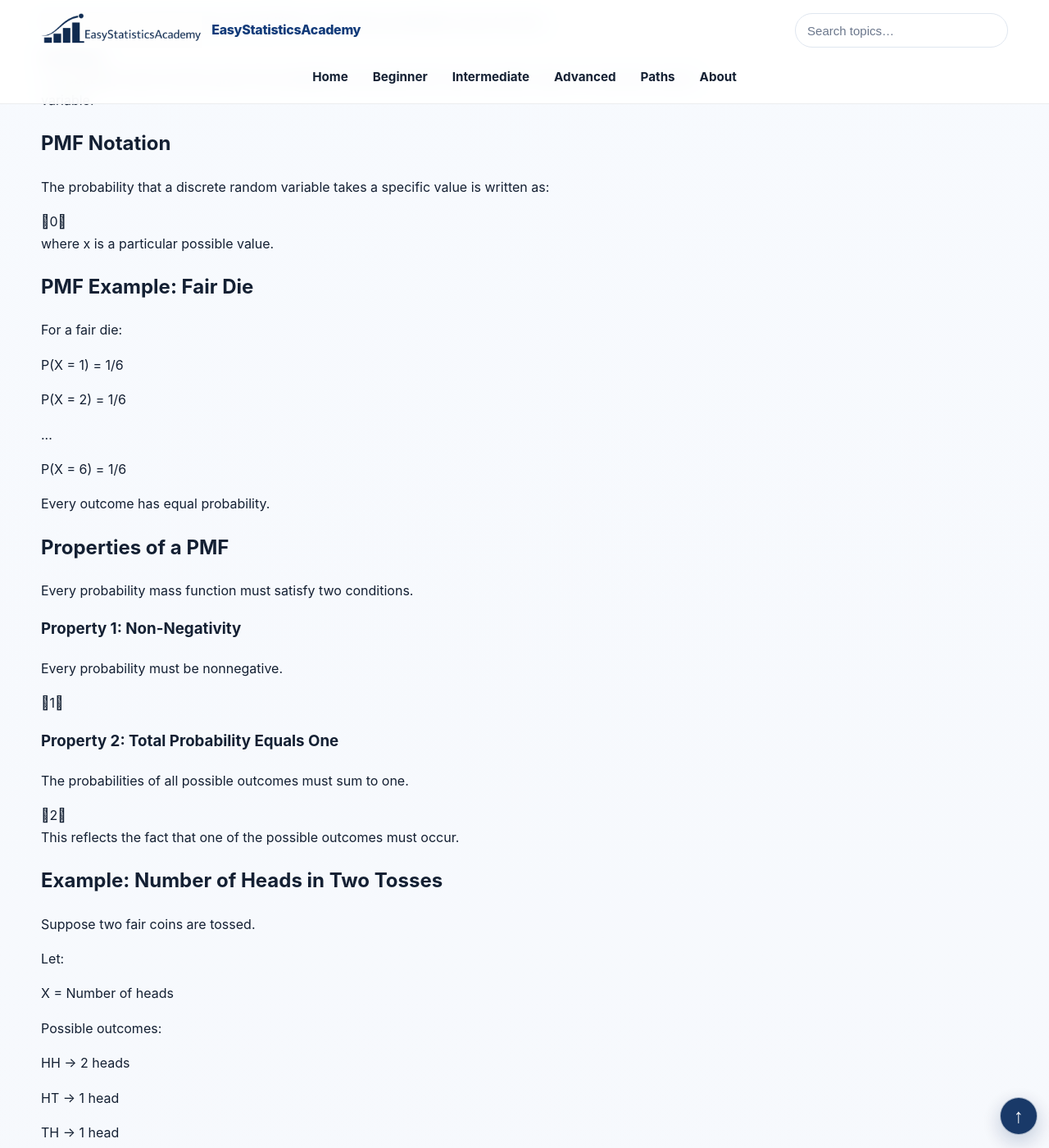
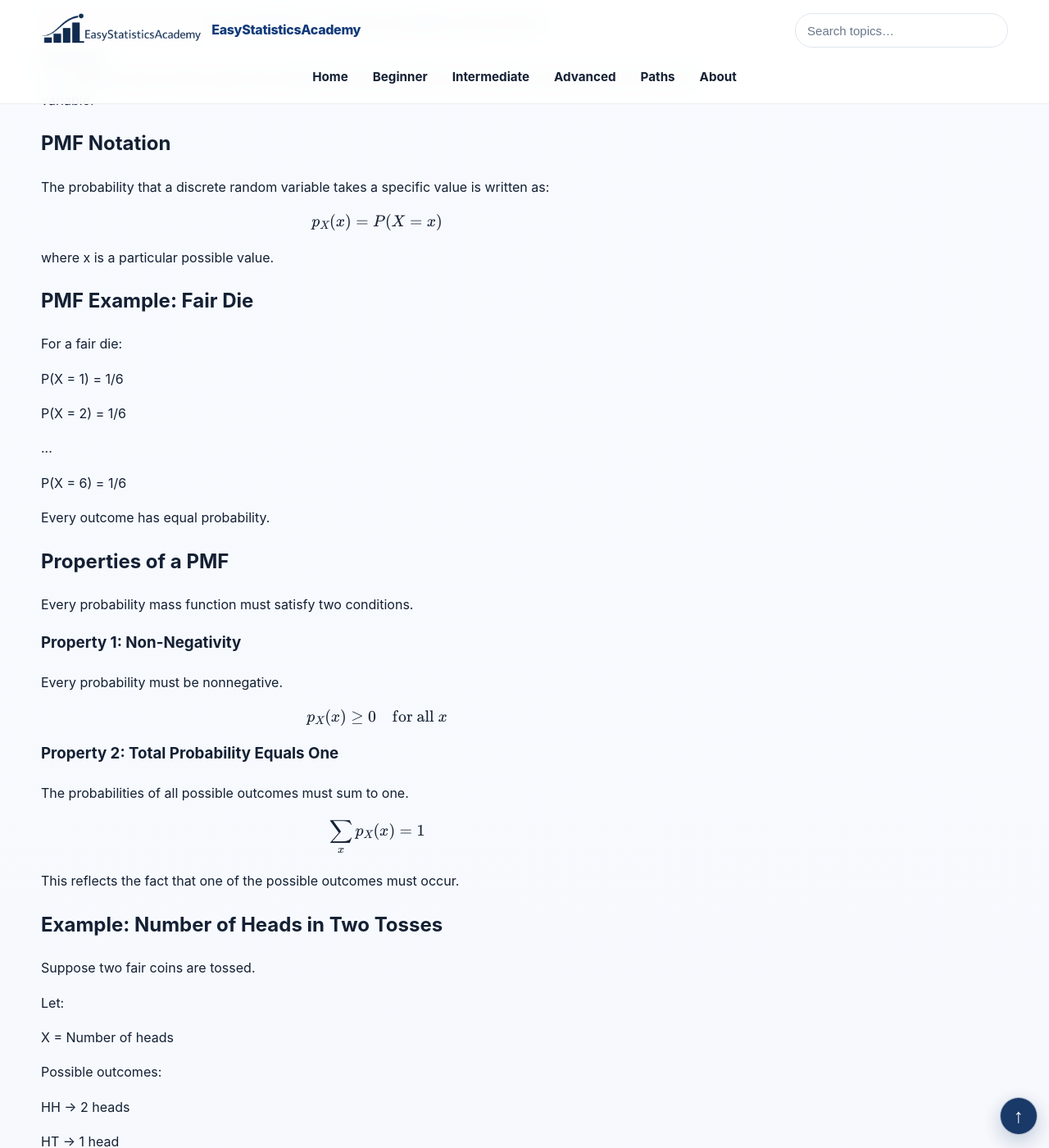
Before and after one commit to ammar-homaida-statistics/easystatisticsacademy, a Jekyll site: the page built from probability/random-variables/discrete-random-variables/index.md, in a window 1280 px wide and 1400 px high, scrolled down 1864 px. Shown: the whole window at 82% size. Built offline with Jekyll 4.4.1, drawn with Linux system fonts in a browser that asks for light colours.

Commit message:
Restore 3 statistical expressions in discrete-random-variables

```diff
--- a/probability/random-variables/discrete-random-variables/index.md
+++ b/probability/random-variables/discrete-random-variables/index.md
@@ -215,7 +215,11 @@ sidebar: false
       The probability that a discrete random variable takes a specific value is written as:
     </p>
 
-    0
+
+    \[
+    p_X(x)=P(X=x)
+    \]
+
 
     <p>
       where x is a particular possible value.
@@ -263,7 +267,11 @@ sidebar: false
       Every probability must be nonnegative.
     </p>
 
-    1
+
+    \[
+    p_X(x)\ge0\quad\text{for all }x
+    \]
+
 
     <h3>Property 2: Total Probability Equals One</h3>
 
@@ -271,7 +279,11 @@ sidebar: false
       The probabilities of all possible outcomes must sum to one.
     </p>
 
-    2
+
+    \[
+    \sum_x p_X(x)=1
+    \]
+
 
     <p>
       This reflects the fact that one of the possible outcomes must occur.
```
